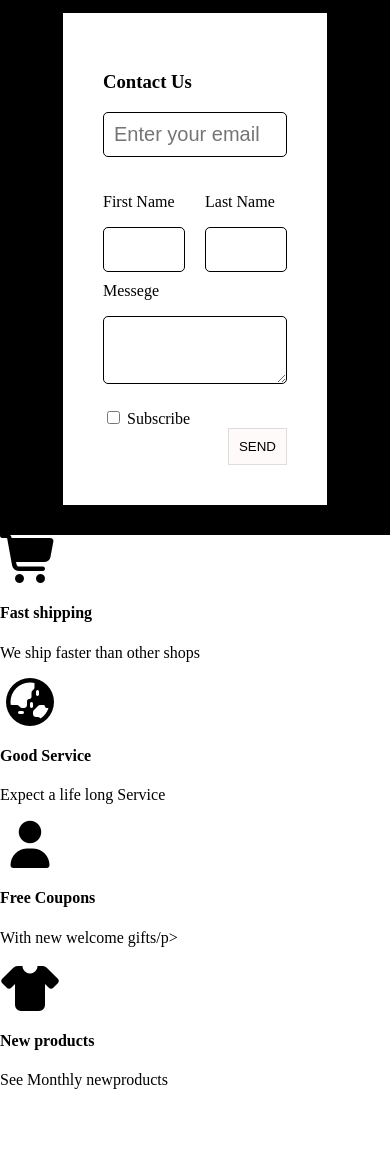
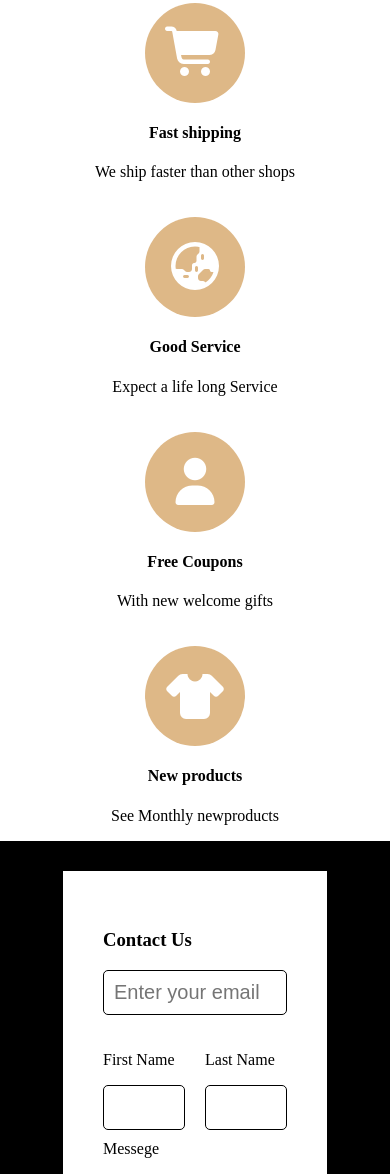
Before and after one commit to ravvitkim/html-css-study, a plain HTML site: page 04_/main.html in a window 390 px wide. Shown: the part 826-2000 px from the top of the page. Before the commit the page ends 1931 px from the top, so only its background shows below. Drawn offline with Linux system fonts and the light colour scheme.

Commit message:
상품 정보 완료

```diff
--- a/04_/css/main.css
+++ b/04_/css/main.css
@@ -121,13 +121,45 @@ div, input, textarea{
 .nav-item{
   margin-right: 10px;
 }
+.product-container{
+  display: flex;
+  justify-content: space-between;
+  flex-wrap: wrap;
+  text-align: center;
+  margin: 50px auto;
 
+}
+
+.product-container div {
+  flex: 1 1 25%;
+  /* flex : <flex-grow> <flex-shrink> <flex-basis> */
+}
+
+.product-container i{
+  background-color: burlywood;
+  width: 100px;
+  height: 100px;
+  border-radius: 50px;
+  padding: 25px 0 0 0 ;
+  box-sizing :border-box ;
+  color: white;
+  margin: 20px auto 10px;
+  display: block;
+}
 /* 미디어쿼리는 보통 밑에 입력함 */
 
 /* 현재 브라우저의 폭이 1200px 이하가 될때 적용할 css */
 @media screen and (max-width : 1200px) {
   .main-title{
     font-size: 30px;
+  }
+  .product-container{
+    max-width: 600px;
+    margin: 0 auto;
+  }
+
+  .product-container > div{
+    flex : 1 1 50%;
 
   }
 }
@@ -136,7 +168,9 @@ div, input, textarea{
 @media screen and (max-width : 768px) {
   .main-title{
     font-size: 20px;
-
+  }
+  .product-container > div{
+    flex : 1 1 100%;
   }
 }
 /* 폭이 576px 이하일 때  */
--- a/04_/main.html
+++ b/04_/main.html
@@ -41,6 +41,34 @@
     molestiae sed velit tempora.>Lorem ipsum dolor sit amet consectetur adipisicing elit.
     </p>
   </div>
+
+
+  <!-- 상품메뉴 -->
+    <div class="product-container">
+      <div>
+        <i class="fa-solid fa-cart-shopping fa-3x"></i>
+        <h4>Fast shipping</h4>
+        <p>We ship faster than other shops</p>
+      </div>
+      <div>
+        <i class="fa-solid fa-earth-asia fa-3x"></i>
+        <h4>Good Service</h4>
+        <p>Expect a life long Service</p>
+      </div>
+      <div>
+        <i class="fa-solid fa-user fa-3x"></i>
+        <h4>Free Coupons </h4>
+        <p>With new welcome gifts</p>
+      </div>
+      <div>
+        <i class="fa-solid fa-shirt fa-3x"></i>
+        <h4>New products</h4>
+        <p>See Monthly newproducts</p>
+
+      </div>
+    </div>
+
+
   <!-- Contact Us 폼 추가하기 -->
    <div class="form-background">
     <div class="form-white">
@@ -70,29 +98,6 @@
       </form>
     </div>
    </div>
-   <!-- 상품메뉴 -->
-    <div class="product-container">
-      <div>
-        <i class="fa-solid fa-cart-shopping fa-3x"></i>
-        <h4>Fast shipping</h4>
-        <p>We ship faster than other shops</p>
-      </div>
-      <div>
-        <i class="fa-solid fa-earth-asia fa-3x"></i>
-        <h4>Good Service</h4>
-        <p>Expect a life long Service</p>
-      </div>
-      <div>
-        <i class="fa-solid fa-user fa-3x"></i>
-        <h4>Free Coupons </h4>
-        <p>With new welcome gifts/p>
-      </div>
-      <div>
-        <i class="fa-solid fa-shirt fa-3x"></i>
-        <h4>New products</h4>
-        <p>See Monthly newproducts</p>
 
-      </div>
-    </div>
 </body>
 </html>
```
